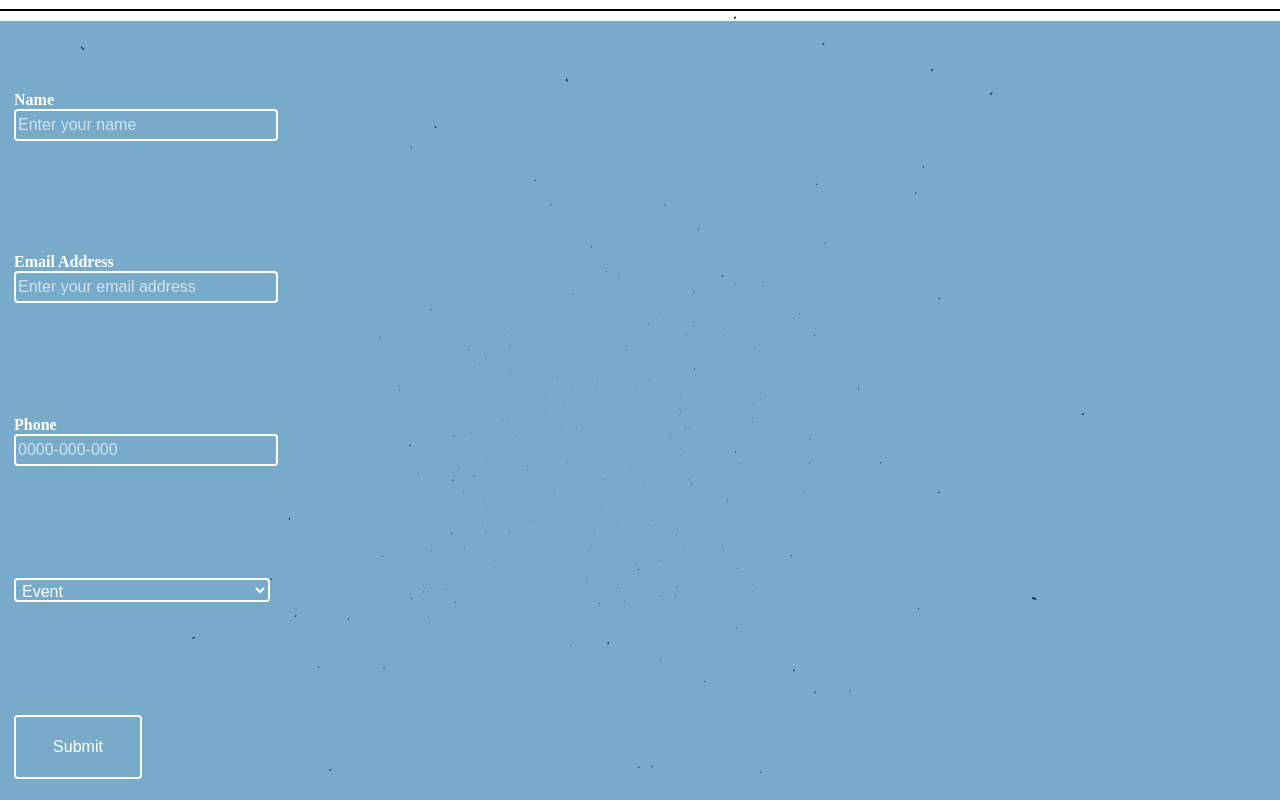
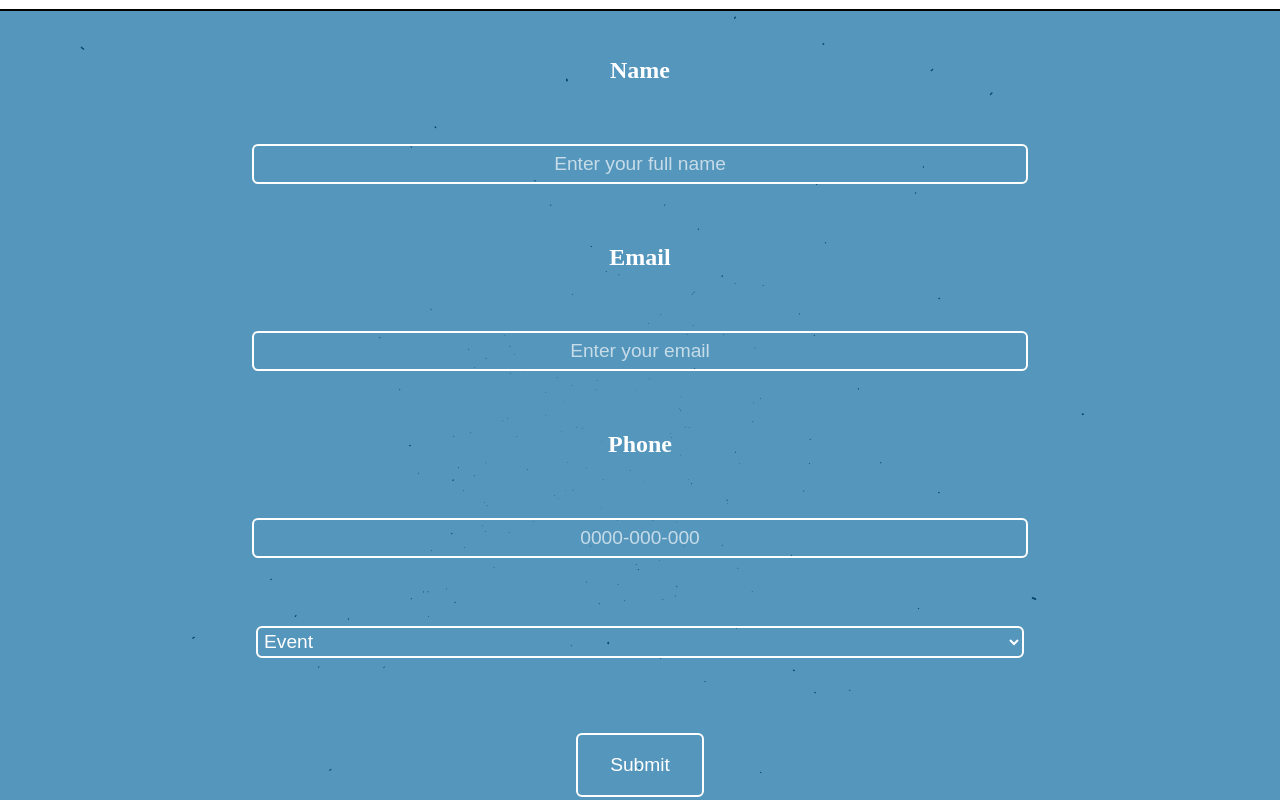
Before and after one commit to 4rnv/Voyager, a plain HTML site: page register.html in a window 1280 px wide. Shown: the part 152-952 px from the top of the page. Drawn offline with nearby package versions, Linux system fonts and the light colour scheme; a web font is replaced by a local one.

Commit message:
"Commit 12" "Changed form processor"

```diff
--- a/css/styles.css
+++ b/css/styles.css
@@ -606,7 +606,6 @@ html::-webkit-scrollbar-thumb {
   align-items: center;
   justify-content: space-around;
   gap: 1rem;
-  padding-top: 10px;
   box-sizing: border-box;
   min-height: 100%;
 }
@@ -628,17 +627,17 @@ option {
 
 ::placeholder {
   color: #fffa;
+  text-align: center;
 }
 
 select, input {
   background: transparent;
   color: white;
-  font-size: 1rem;
-  width: 256px;
-  height: 1.5rem;
+  font-size: 1.2rem;
+  width: 60vw;
+  height: 2rem;
   border: 2px solid white;
-  border-radius: 4px;
-  height: 1.5rem;
+  border-radius: 6px;
   padding: 2px;
 }
 
@@ -646,8 +645,8 @@ select, input {
   background: transparent;
   color: white;
   border: 2px solid white;
-  border-radius: 4px;
-  height: 1.5rem;
+  border-radius: 6px;
+  height: 2rem;
   padding: 2px;
 }
 
@@ -679,6 +678,20 @@ select, input {
   border-radius: 4px;
   background-color: #00629B88;
   font-size: 1rem;
+  padding: 1rem;
+  text-align: center;
+  height: 100vh;
+  width: 100%;
+}
+
+#contactform {
+  display: flex;
+  flex-direction: column;
+  justify-content: space-around;
+  align-items: center;
+  border-radius: 4px;
+  background-color: #00629BAA;
+  font-size: 1.5rem;
   padding: 1rem;
   text-align: center;
   height: 100vh;
--- a/register.html
+++ b/register.html
@@ -71,7 +71,9 @@
     <input type="text" name="honeypot" style="display: none;">
     <input type="submit" value="Submit" />
 </form>-->
-<form id="fs-frm" name="registration-form" accept-charset="utf-8" action="https://formspree.io/f/xzbnblgz" method="post">
+
+
+<!--<form id="fs-frm" name="registration-form" accept-charset="utf-8" action="https://formspree.io/f/xzbnblgz" method="post">
   <fieldset>
     <label for="full-name">Name</label><br>
     <input type="text" name="name" id="full-name" placeholder="Enter your name" required>
@@ -97,6 +99,25 @@
   <fieldset>
     <input type="submit" value="Submit" class="submit-btn">
   </fieldset>
+</form>-->
+
+
+<form id="contactform" accept-charset="utf-8" action="https://formsubmit.io/send/7f44b44e-9b14-4853-8c4a-bde1a7162db3" method="POST">
+  <input name="_redirect" type="hidden" id="name" value="https://www.youtube.com/watch?v=BgIgKcqPd4k">
+    <label for="name">Name</label><input name="name" type="text" id="name" placeholder="Enter your full name" required>
+    <label for="email">Email</label><input name="email" type="email" id="email" placeholder="Enter your email" required>
+    <label for="phone">Phone</label><input name="phone" type="tel" id="phone" placeholder="0000-000-000" maxlength="11" required>
+    <fieldset>
+      <select name="event" required="">
+        <option value="" selected="" disabled="">Event</option>
+      	<option value="Red">Red</option>
+      	<option value="Blue">Blue</option>
+      	<option value="Green">Green</option>
+      	<option value="Yellow">Yellow</option>
+      </select>
+  </fieldset>
+    <input name="_formsubmit_id" type="text" style="display:none">
+    <input value="Submit" type="submit" class="submit-btn">
 </form>
 <div id="footer">
     <span>© 2.24 IEEE-VIT</span>
```
